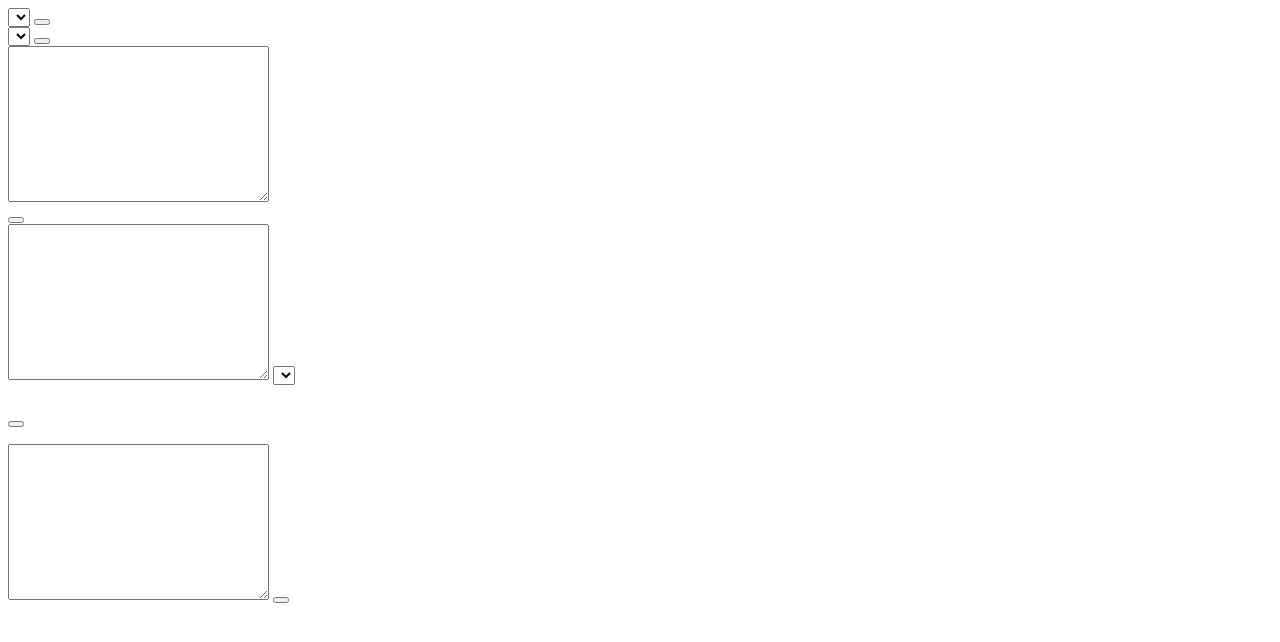
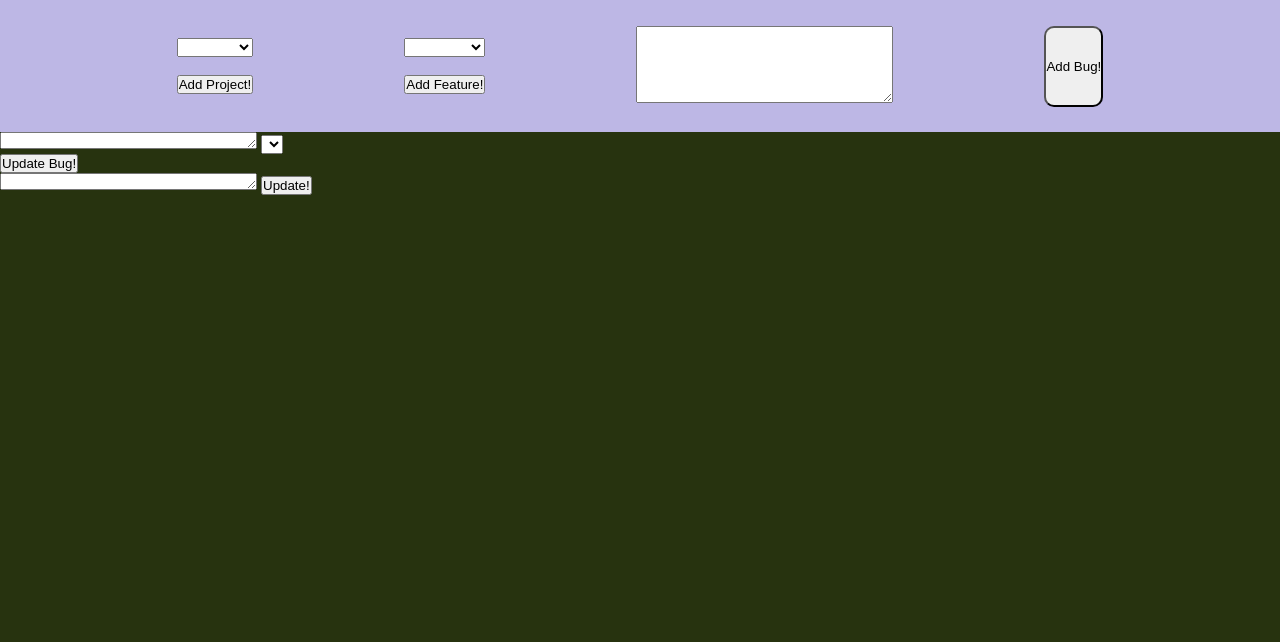
Before and after one commit to SCollinA/bug-tracker, a plain HTML site: page index.html in a window 1280 px wide. Drawn offline with Linux system fonts and the light colour scheme.

Commit message:
style addBug area

```diff
--- a/index.html
+++ b/index.html
@@ -19,22 +19,22 @@ whether it has been fixed or not -->
     <div class="addBug">
         <div class="projectInfo">
             <select name="projectSelect" id="projectSelect"></select>
-            <button id="addProject"></button>
+            <button id="addProject">Add Project!</button>
         </div>
         <div class="featureInfo">
             <select name="featureSelect" id="featureSelect"></select>
-            <button id="addFeature"></button>
+            <button id="addFeature">Add Feature!</button>
         </div>
         <div class="issueArea">
-            <textarea name="issueDesc" id="issueDesc" cols="30" rows="10"></textarea>
+            <textarea name="issueDesc" id="issueDesc" cols="30" rows="5"></textarea>
         </div>
         <div class="addBugButtonDiv">
-            <button id="addBugButton"></button>
+            <button id="addBugButton">Add Bug!</button>
         </div>
     </div>
     <div class="bugListArea">
         <div class="searchBugs">
-            <textarea name="findBug" id="findBug" cols="30" rows="10"></textarea>
+            <textarea name="findBug" id="findBug" cols="30" rows="1"></textarea>
             <select name="groupBy" id="groupBy"></select>
         </div>
         <div class="bugList">
@@ -47,7 +47,7 @@ whether it has been fixed or not -->
                     <h6 class="featureName"></h6>
                     <div class="addUpdateDiv">
                         <!-- unhide this one on click -->
-                        <button class="addUpdate"></button>
+                        <button class="addUpdate">Update Bug!</button>
                     </div>
                 </div>
                 <div class="bugDesc">
@@ -56,8 +56,8 @@ whether it has been fixed or not -->
                 </div>
                 <div class="updateBug">
                     <!-- hide this one until add update button clicked -->
-                    <textarea name="updateDesc" id="updateDesc" cols="30" rows="10"></textarea>
-                    <button class="submitUpdate"></button>
+                    <textarea name="updateDesc" id="updateDesc" cols="30" rows="1"></textarea>
+                    <button class="submitUpdate">Update!</button>
                 </div>
                 <div class="lastUpdate">
                     <!-- hide this one on click -->
--- a/style.css
+++ b/style.css
@@ -0,0 +1,52 @@
+html, body {
+    margin: 0;
+    padding: 0;
+    width: 100%;
+    height: 100%;
+    display: flex;
+    flex-direction: column;
+    overflow: hidden;
+}
+
+*, ::before, ::after {
+    margin: 0;
+    padding: 0;
+}
+
+.addBug {
+    padding: 2%;
+    background-color: #bdb7e5;
+    display: flex;
+    justify-content: space-evenly;
+}
+
+.projectInfo {
+    display: flex;
+    flex-direction: column;
+    justify-content: space-evenly
+}
+
+.projectInfo > * {
+    margin: 5px 0;
+}
+
+.featureInfo {
+    display: flex;
+    flex-direction: column;
+    justify-content: space-evenly;
+}
+
+.featureInfo > * {
+    margin: 5px 0;
+}
+
+#addBugButton {
+    height: 100%;
+    border-radius: 10px;
+}
+
+.bugListArea {
+    background-color: #27330f;
+    flex: 1;
+    overflow-y: scroll;
+}
```
